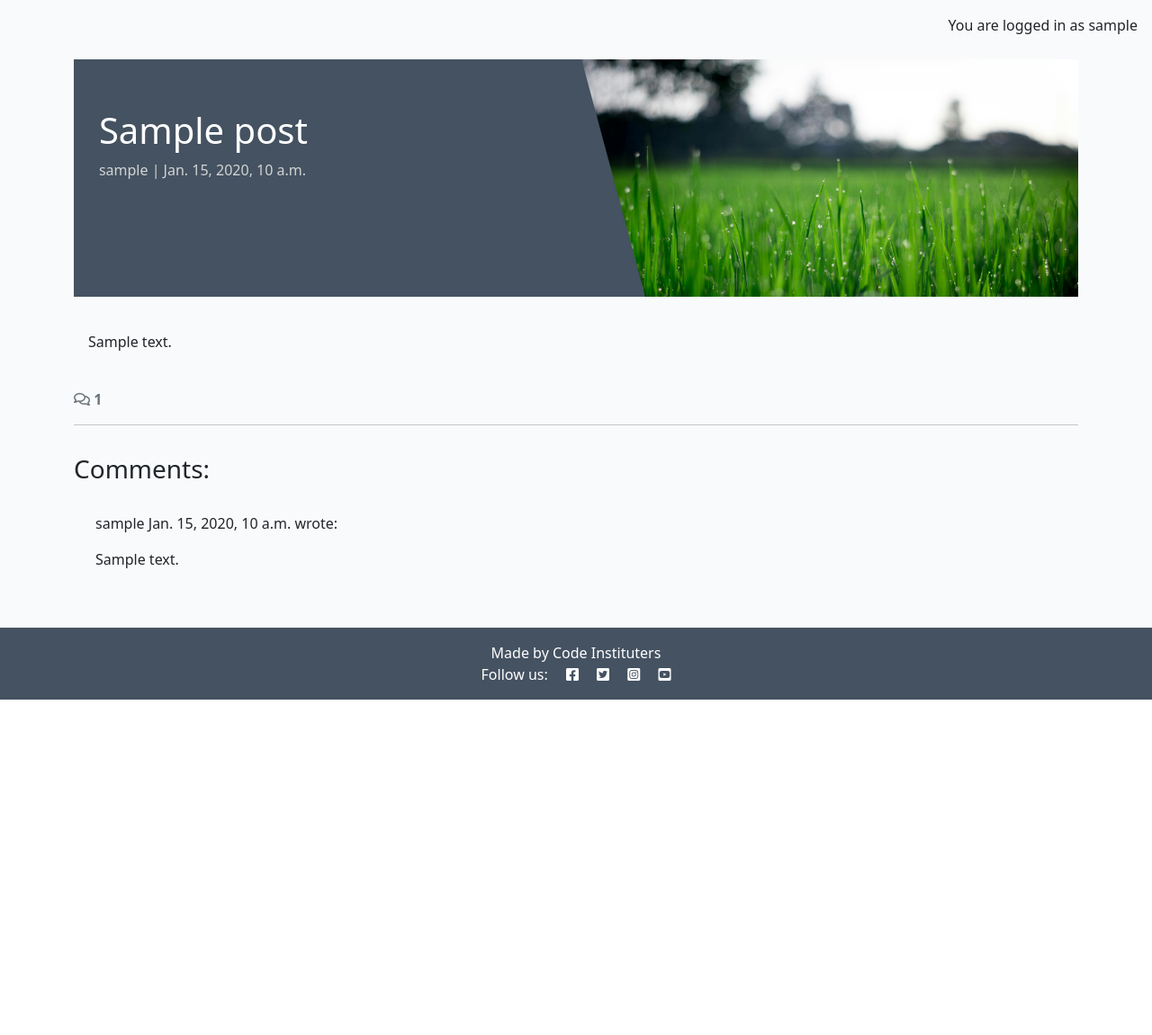
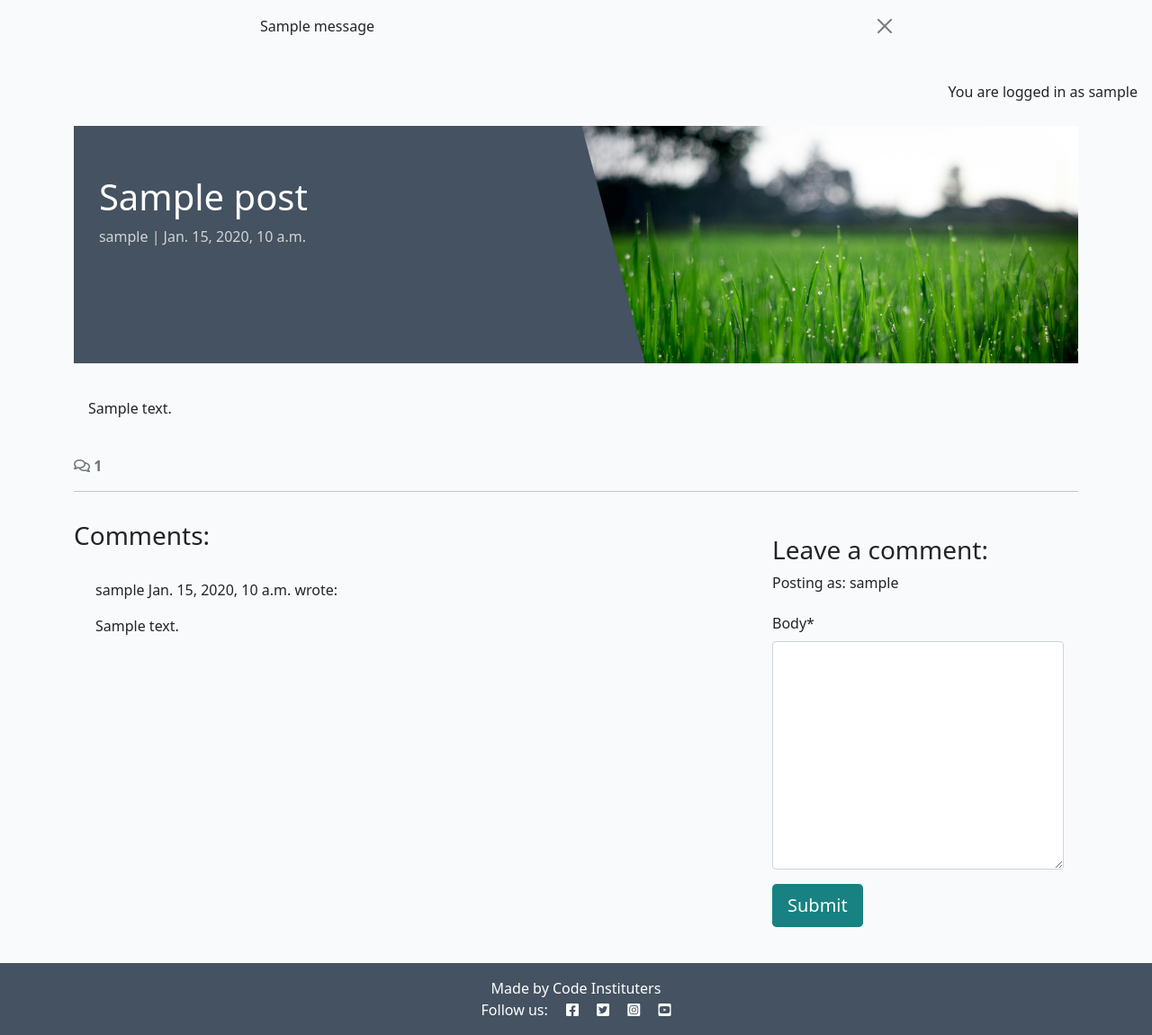
Before and after one commit to aliceC119/musicstar-club, a Django app: a page that uses templates/base.html in a window 1280 px wide. Shown: the part 60-1211 px from the top of the page at 90% size. Before the commit the page ends 838 px from the top, so only its background shows below. Run offline with Django 4.2, Linux system fonts and the light colour scheme; a user stored in the database is signed in; tables that the repository leaves empty hold one stand-in row (values such as "Sample post"); one stand-in notice (Sample message) is shown; some libraries are stand-ins or nearby versions.

Commit message:
Added a comment form to posts.

```diff
--- /dev/null
+++ b/blog/forms.py
@@ -0,0 +1,8 @@
+from .models import Comment
+from django import forms
+
+
+class CommentForm(forms.ModelForm):
+    class Meta:
+        model = Comment
+        fields = ('body',)
--- a/blog/templates/blog/post_detail.html
+++ b/blog/templates/blog/post_detail.html
@@ -1,5 +1,6 @@
 {% extends 'base.html' %} {% block content %}
 {% load static %}
+{% load crispy_forms_tags %}
 
 <div class="masthead">
     <div class="container">
@@ -70,6 +71,24 @@
         {% endfor %}
       </div>
     </div>
+     <!-- Creating New Comments -->
+     <div class="col-md-4 card mb-4 mt-3">
+        <div class="card-body">
+          {% if user.is_authenticated %}
+          <h3>Leave a comment:</h3>
+          <p>Posting as: {{ user.username }}</p>
+          <form id="commentForm" method="post"
+            style="margin-top: 1.3em;">
+            {{ comment_form | crispy }}
+            {% csrf_token %}
+            <button id="submitButton" type="submit"
+              class="btn btn-signup btn-lg">Submit</button>
+          </form>
+          {% else %}
+          <p>Log in to leave a comment</p>
+          {% endif %}
+        </div>
+      </div>
   </div>
 </div>
 
--- a/blog/views.py
+++ b/blog/views.py
@@ -1,6 +1,8 @@
 from django.shortcuts import render, get_object_or_404
 from django.views import generic
+from django.contrib import messages
 from .models import Post
+from .forms import CommentForm
 
 # Create your views here.
 
@@ -29,6 +31,19 @@ def post_detail(request, slug):
     post = get_object_or_404(queryset, slug=slug)
     comments = post.comments.all().order_by("-created_on")
     comment_count = post.comments.filter(approved=True).count()
+    if request.method == "POST":
+        comment_form = CommentForm(data=request.POST)
+        if comment_form.is_valid():
+            comment = comment_form.save(commit=False)
+            comment.author = request.user
+            comment.post = post
+            comment.save()
+            messages.add_message(
+                request, messages.SUCCESS,
+                'Comment submitted and awaiting approval'
+            )
+
+    comment_form = CommentForm()
 
     return render(
         request,
@@ -37,5 +52,6 @@ def post_detail(request, slug):
             "post": post,
             "comments": comments,
             "comment_count": comment_count,
+            "comment_form": comment_form,
         },
     )
--- a/musicstar_club/settings.py
+++ b/musicstar_club/settings.py
@@ -45,6 +45,8 @@ INSTALLED_APPS = [
     'allauth',
     'allauth.account',
     'allauth.socialaccount',
+    'crispy_forms',
+    'crispy_bootstrap5',
     'blog',
     'django_summernote',
     'about',
@@ -52,6 +54,9 @@ INSTALLED_APPS = [
 SITE_ID = 1
 LOGIN_REDIRECT_URL = '/'
 LOGOUT_REDIRECT_URL = '/'
+
+CRISPY_ALLOWED_TEMPLATE_PACKS = "bootstrap5"
+CRISPY_TEMPLATE_PACK = "bootstrap5"
 
 MIDDLEWARE = [
     'django.middleware.security.SecurityMiddleware',
--- a/requirements.txt
+++ b/requirements.txt
@@ -1,7 +1,9 @@
 asgiref==3.8.1
+crispy-bootstrap5==0.7
 dj-database-url==0.5.0
 Django==4.2.16
 django-allauth==0.57.2
+django-crispy-forms==2.3
 django-summernote==0.8.20.0
 gunicorn==20.1.0
 oauthlib==3.2.2
--- a/templates/base.html
+++ b/templates/base.html
@@ -75,7 +75,20 @@
             </div>
         </div>
     </nav>
-
+    <!-- displaying Django messages -->
+    <div class="container">
+        <div class="row">
+            <div class="col-md-8 offset-md-2">
+                {% for message in messages %}
+                <div class="alert {{ message.tags }} alert-dismissible
+            fade show" id="msg" role="alert">
+                    {{ message | safe }}
+                    <button type="button" class="btn-close" data-bs-dismiss="alert" aria-label="Close"></button>
+                </div>
+                {% endfor %}
+            </div>
+        </div>
+    </div>
     <main class="flex-shrink-0 main-bg">
         {% if user.is_authenticated %}
     <p class="text-end m-3">You are logged in as {{ user }}</p>
```
